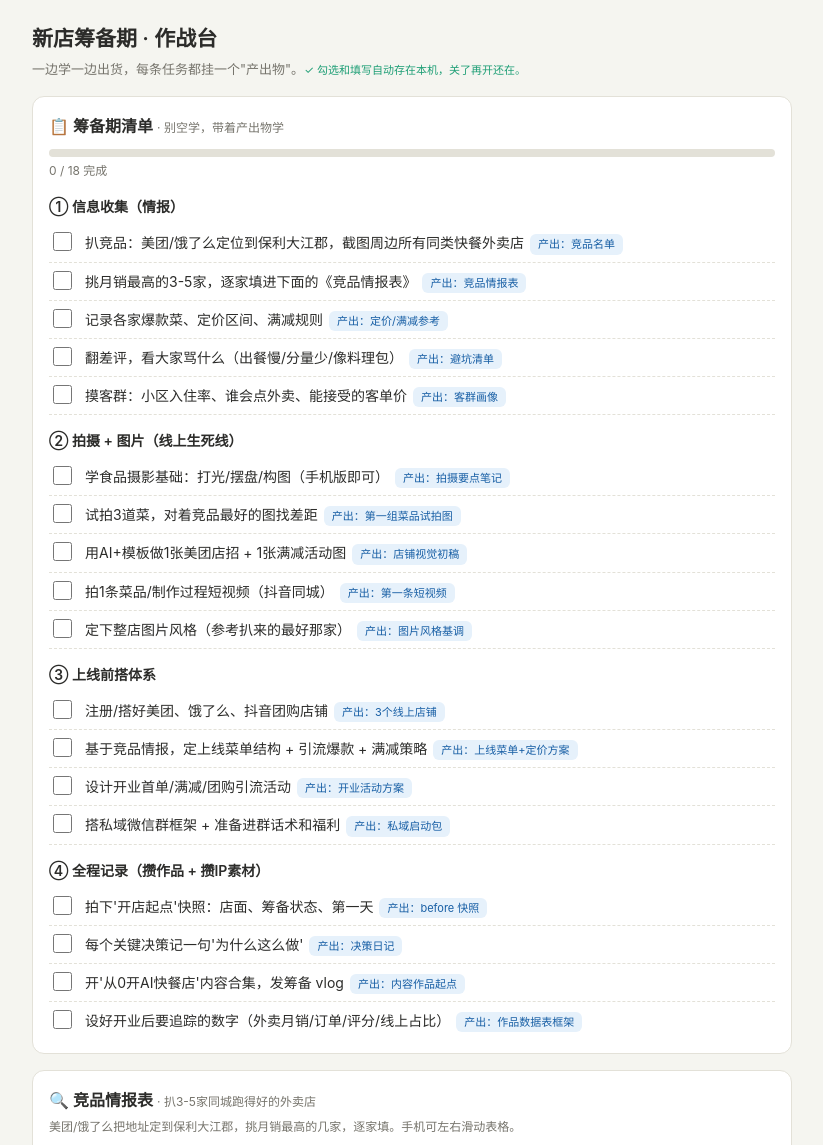
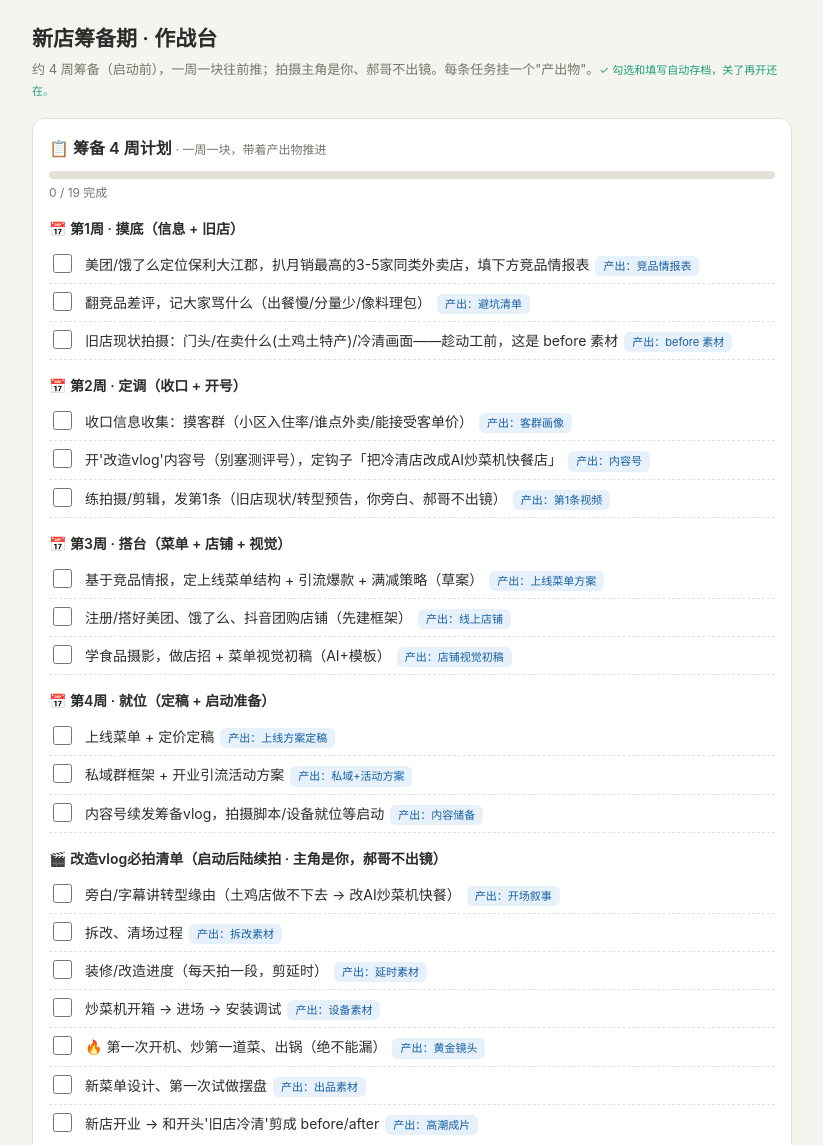
Before and after one commit to 312760175liusheng-ship-it/jingcai-calculator, a plain HTML site: page prep.html in a window 1280 px wide. Shown: the top 1145 px of the page, without its empty margins (228-1051 px from the left). Drawn offline with Linux system fonts and the light colour scheme.

Commit message:
作战台改版：4周筹备计划 + 改造vlog必拍清单（郝哥不出镜）
Co-Authored-By: Claude Opus 4.8 (1M context) <noreply@anthropic.com>

```diff
--- a/prep.html
+++ b/prep.html
@@ -47,10 +47,10 @@
 <body>
 <div class="wrap">
   <h1>新店筹备期 · 作战台</h1>
-  <p class="sub">一边学一边出货，每条任务都挂一个"产出物"。<span class="save">✓ 勾选和填写自动存在本机，关了再开还在。</span></p>
+  <p class="sub">约 4 周筹备（启动前），一周一块往前推；拍摄主角是你、郝哥不出镜。每条任务挂一个"产出物"。<span class="save">✓ 勾选和填写自动存档，关了再开还在。</span></p>
 
   <div class="card">
-    <h2>📋 筹备期清单 <span class="tip">· 别空学，带着产出物学</span></h2>
+    <h2>📋 筹备 4 周计划 <span class="tip">· 一周一块，带着产出物推进</span></h2>
     <div class="prog"><div id="bar"></div></div>
     <div class="progtxt" id="progtxt">0 / 0 完成</div>
     <div id="checklist"></div>
@@ -77,31 +77,34 @@
 
 <script>
 const CHECKLIST = {
-  "① 信息收集（情报）": [
-    ["扒竞品：美团/饿了么定位到保利大江郡，截图周边所有同类快餐外卖店", "竞品名单"],
-    ["挑月销最高的3-5家，逐家填进下面的《竞品情报表》", "竞品情报表"],
-    ["记录各家爆款菜、定价区间、满减规则", "定价/满减参考"],
-    ["翻差评，看大家骂什么（出餐慢/分量少/像料理包）", "避坑清单"],
-    ["摸客群：小区入住率、谁会点外卖、能接受的客单价", "客群画像"]
+  "📅 第1周 · 摸底（信息 + 旧店）": [
+    ["美团/饿了么定位保利大江郡，扒月销最高的3-5家同类外卖店，填下方竞品情报表", "竞品情报表"],
+    ["翻竞品差评，记大家骂什么（出餐慢/分量少/像料理包）", "避坑清单"],
+    ["旧店现状拍摄：门头/在卖什么(土鸡土特产)/冷清画面——趁动工前，这是 before 素材", "before 素材"]
   ],
-  "② 拍摄 + 图片（线上生死线）": [
-    ["学食品摄影基础：打光/摆盘/构图（手机版即可）", "拍摄要点笔记"],
-    ["试拍3道菜，对着竞品最好的图找差距", "第一组菜品试拍图"],
-    ["用AI+模板做1张美团店招 + 1张满减活动图", "店铺视觉初稿"],
-    ["拍1条菜品/制作过程短视频（抖音同城）", "第一条短视频"],
-    ["定下整店图片风格（参考扒来的最好那家）", "图片风格基调"]
+  "📅 第2周 · 定调（收口 + 开号）": [
+    ["收口信息收集：摸客群（小区入住率/谁点外卖/能接受客单价）", "客群画像"],
+    ["开'改造vlog'内容号（别塞测评号），定钩子「把冷清店改成AI炒菜机快餐店」", "内容号"],
+    ["练拍摄/剪辑，发第1条（旧店现状/转型预告，你旁白、郝哥不出镜）", "第1条视频"]
   ],
-  "③ 上线前搭体系": [
-    ["注册/搭好美团、饿了么、抖音团购店铺", "3个线上店铺"],
-    ["基于竞品情报，定上线菜单结构 + 引流爆款 + 满减策略", "上线菜单+定价方案"],
-    ["设计开业首单/满减/团购引流活动", "开业活动方案"],
-    ["搭私域微信群框架 + 准备进群话术和福利", "私域启动包"]
+  "📅 第3周 · 搭台（菜单 + 店铺 + 视觉）": [
+    ["基于竞品情报，定上线菜单结构 + 引流爆款 + 满减策略（草案）", "上线菜单方案"],
+    ["注册/搭好美团、饿了么、抖音团购店铺（先建框架）", "线上店铺"],
+    ["学食品摄影，做店招 + 菜单视觉初稿（AI+模板）", "店铺视觉初稿"]
   ],
-  "④ 全程记录（攒作品 + 攒IP素材）": [
-    ["拍下'开店起点'快照：店面、筹备状态、第一天", "before 快照"],
-    ["每个关键决策记一句'为什么这么做'", "决策日记"],
-    ["开'从0开AI快餐店'内容合集，发筹备 vlog", "内容作品起点"],
-    ["设好开业后要追踪的数字（外卖月销/订单/评分/线上占比）", "作品数据表框架"]
+  "📅 第4周 · 就位（定稿 + 启动准备）": [
+    ["上线菜单 + 定价定稿", "上线方案定稿"],
+    ["私域群框架 + 开业引流活动方案", "私域+活动方案"],
+    ["内容号续发筹备vlog，拍摄脚本/设备就位等启动", "内容储备"]
+  ],
+  "🎬 改造vlog必拍清单（启动后陆续拍 · 主角是你，郝哥不出镜）": [
+    ["旁白/字幕讲转型缘由（土鸡店做不下去 → 改AI炒菜机快餐）", "开场叙事"],
+    ["拆改、清场过程", "拆改素材"],
+    ["装修/改造进度（每天拍一段，剪延时）", "延时素材"],
+    ["炒菜机开箱 → 进场 → 安装调试", "设备素材"],
+    ["🔥 第一次开机、炒第一道菜、出锅（绝不能漏）", "黄金镜头"],
+    ["新菜单设计、第一次试做摆盘", "出品素材"],
+    ["新店开业 → 和开头'旧店冷清'剪成 before/after", "高潮成片"]
   ]
 };
 
```
